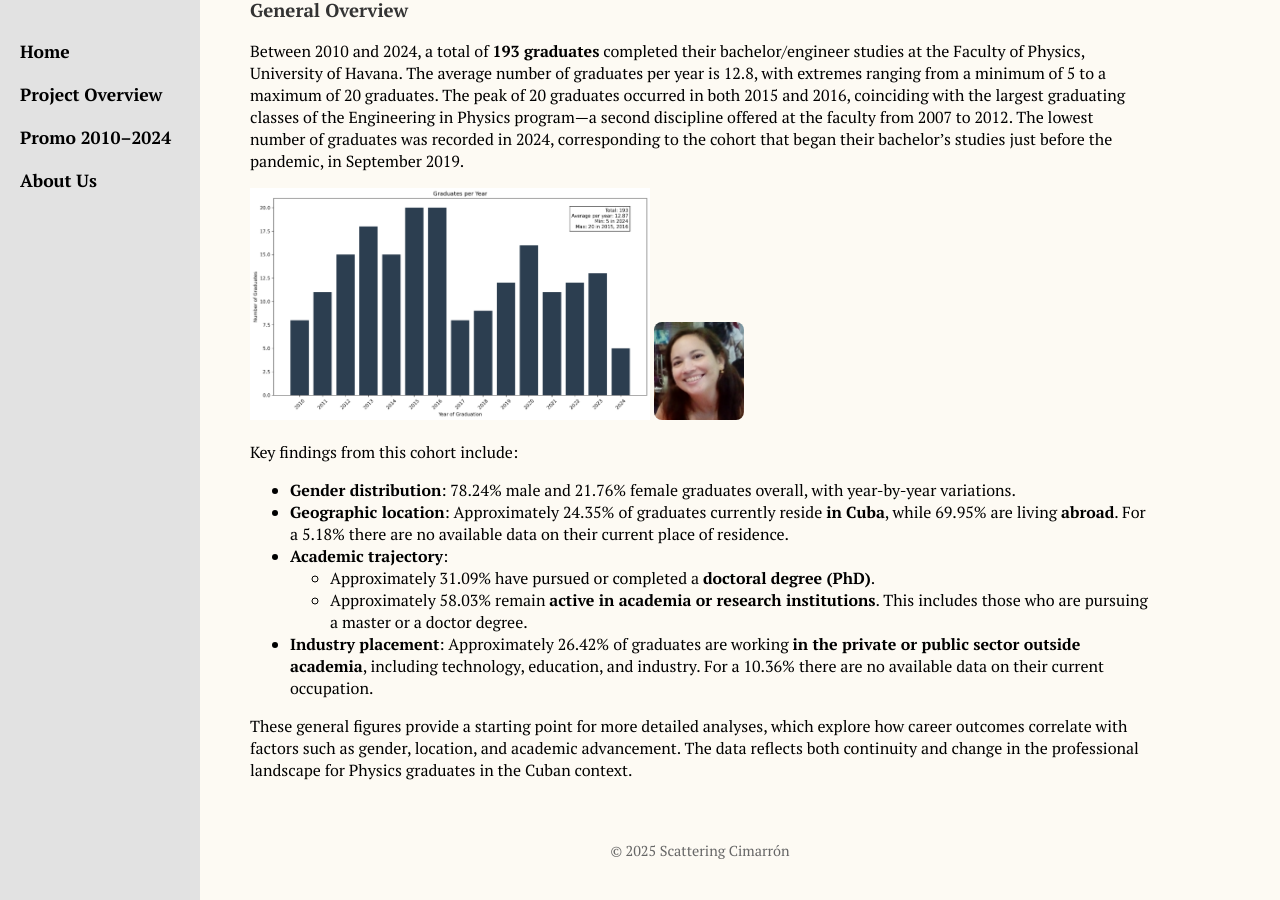
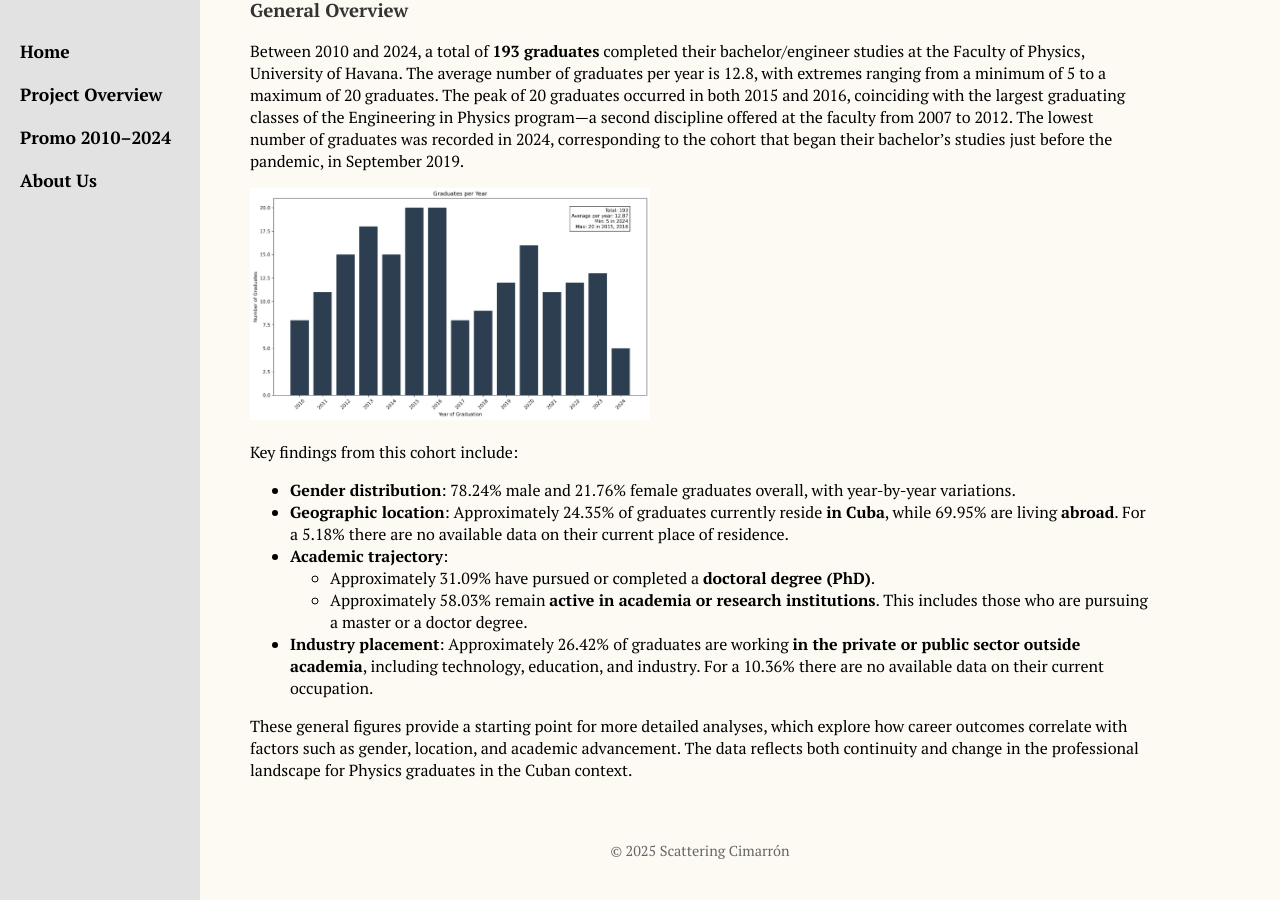
Before and after one commit to Gretica/Tracking_Cuban_Physicists, a Jekyll site: the page built from Promo_2010_2024.md, in a window 1280 px wide and 900 px high, scrolled down 569 px. Built offline with Jekyll 4.4.1, drawn with Linux system fonts in a browser that asks for light colours.

Commit message:
Update Promo_2010_2024.md

```diff
--- a/Promo_2010_2024.md
+++ b/Promo_2010_2024.md
@@ -21,8 +21,7 @@ These breakdowns aim to highlight patterns in career paths, geographic mobility,
 
 Between 2010 and 2024, a total of **193 graduates** completed their bachelor/engineer studies at the Faculty of Physics, University of Havana. The average number of graduates per year is 12.8, with extremes ranging from a minimum of 5 to a maximum of 20 graduates. The peak of 20 graduates occurred in both 2015 and 2016, coinciding with the largest graduating classes of the Engineering in Physics program—a second discipline offered at the faculty from 2007 to 2012. The lowest number of graduates was recorded in 2024, corresponding to the cohort that began their bachelor's studies just before the pandemic, in September 2019.
 
-<img src="{{ site.baseurl }}/assets/images/Promo_2010_2024/graduates_per_year.png" alt="Figure 1 – Graduates by Year" style="width: 50%; max-width: 400px;" />
- <img src="{{ site.baseurl }}/assets/images/IMG_20200112_212532.jpg" alt="Author 1" style="width: 10%; border-radius: 8px;" />
+<img src="{{ site.baseurl }}/assets/images/Promo_2010_2024/graduates_per_year.png" alt="Figure 1 – Graduates by Year" style="width: 70%; max-width: 400px;" />
 
 Key findings from this cohort include:
 
```
